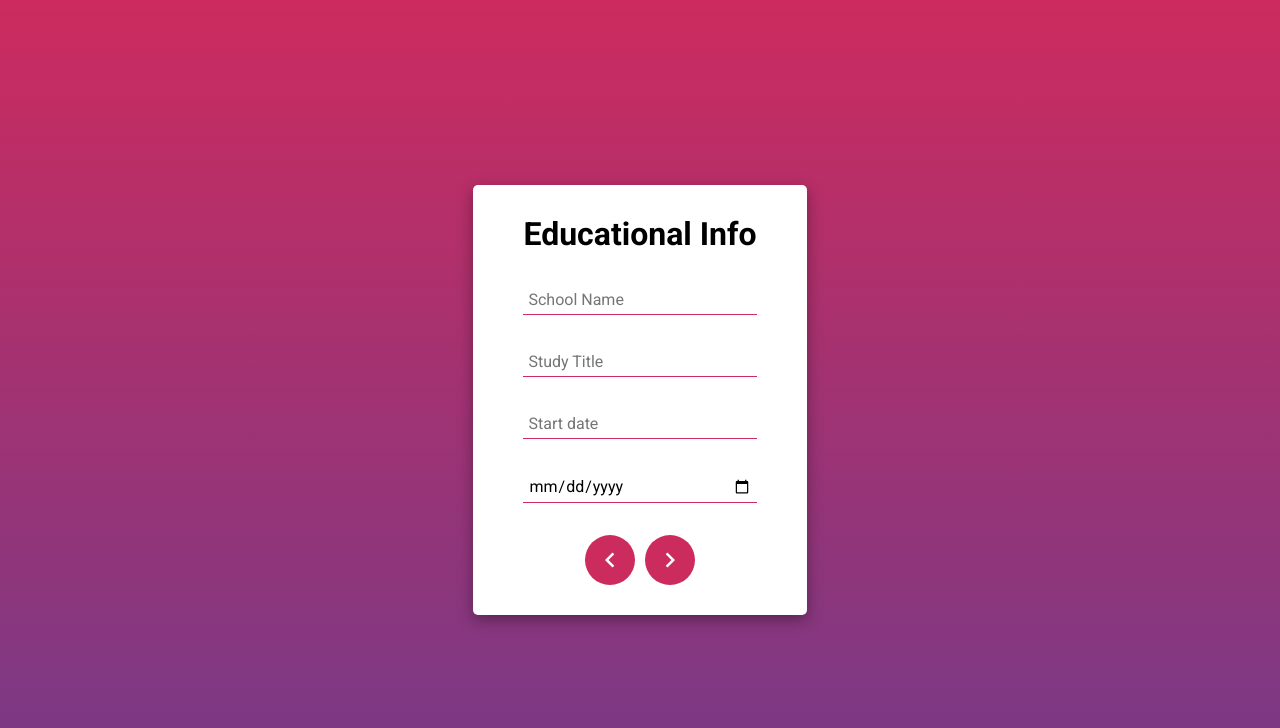
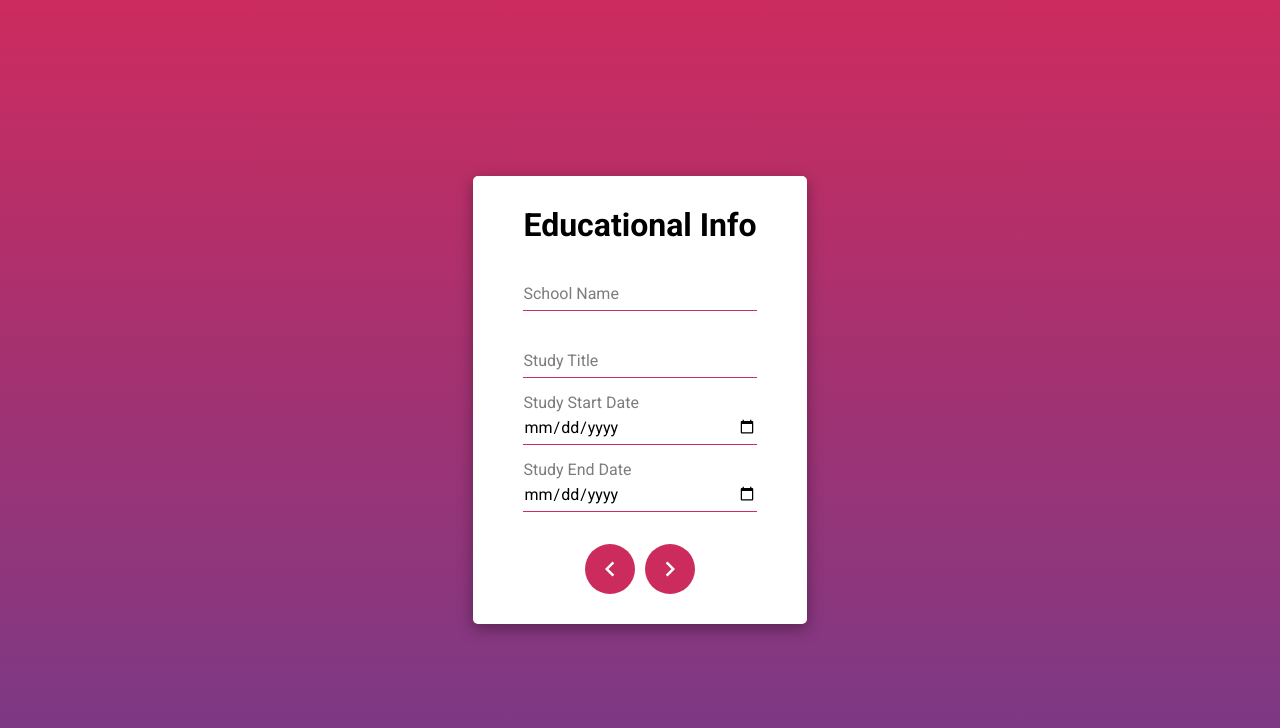
Before and after one commit to amora7741/CVApp, a React (Vite) app: page / in a window 1280 px wide. Both pictures are taken after a click on the button 640 px from the left and 528 px from the top of the page. Shown: the top 728 px of the page. Built offline with nearby package versions, Linux system fonts and the light colour scheme.

Commit message:
Shift labels upward on input focus

```diff
--- a/src/App.css
+++ b/src/App.css
@@ -74,27 +74,54 @@ button:hover {
   border-radius: 100%;
 }
 
-form {
-  display: flex;
-  flex-direction: column;
-  gap: 2rem;
-}
-
-form section {
+form,
+section {
   display: flex;
   flex-direction: column;
   gap: 2rem;
 }
 
 input {
-  padding: 5px;
   outline: none;
   border: none;
   border-bottom: 1px solid var(--primary);
   transition: border-bottom 0.3s ease;
-  font-size: 1rem;
 }
 
 input:focus {
   border-bottom: 1px solid black;
 }
+
+.fieldholder {
+  position: relative;
+}
+
+label {
+  position: absolute;
+  left: 0;
+  top: 0;
+  color: #424242b1;
+  display: flex;
+  align-items: center;
+  cursor: text;
+  transition: 0.3s ease;
+}
+
+input,
+label {
+  font-size: 1em;
+  width: 100%;
+  height: 35px;
+}
+
+input:focus + label,
+input:valid + label {
+  color: #424242;
+  font-size: 0.75em;
+  top: -25px;
+  pointer-events: none;
+}
+
+.datelabel {
+  top: -25px;
+}
--- a/src/components/EducationalInfo.jsx
+++ b/src/components/EducationalInfo.jsx
@@ -8,35 +8,57 @@ function EducationalInfo({ educationalInfo, onChange }) {
 
   return (
     <section className='educationalInfo'>
+      <div className='fieldholder'>
         <input
+          id='schoolName'
           type='text'
           name='schoolName'
           value={educationalInfo.schoolName || ''}
           onChange={handleChange}
-        placeholder='School Name'
+          required
         />
+        <label htmlFor='schoolName'>School Name</label>
+      </div>
+
+      <div className='fieldholder'>
         <input
+          id='studyTitle'
           type='text'
           name='studyTitle'
           value={educationalInfo.studyTitle || ''}
           onChange={handleChange}
-        placeholder='Study Title'
+          required
         />
+        <label htmlFor='studyTitle'>Study Title</label>
+      </div>
+
+      <div className='fieldholder'>
         <input
-        type='text'
+          id='studyStart'
+          type='date'
           name='studyStart'
           value={educationalInfo.studyStart || ''}
           onChange={handleChange}
-        placeholder='Start date'
-        onFocus={(e) => (e.target.type = 'date')}
-        onBlur={(e) => (e.target.type = 'text')}
+          required
         />
+        <label htmlFor='studyStart' className='datelabel'>
+          Study Start Date
+        </label>
+      </div>
+
+      <div className='fieldholder'>
         <input
+          id='studyEnd'
           type='date'
           name='studyEnd'
           value={educationalInfo.studyEnd || ''}
           onChange={handleChange}
+          required
         />
+        <label htmlFor='studyEnd' className='datelabel'>
+          Study End Date
+        </label>
+      </div>
     </section>
   );
 }
```
Lines whose indentation alone changed are shown as unchanged.
